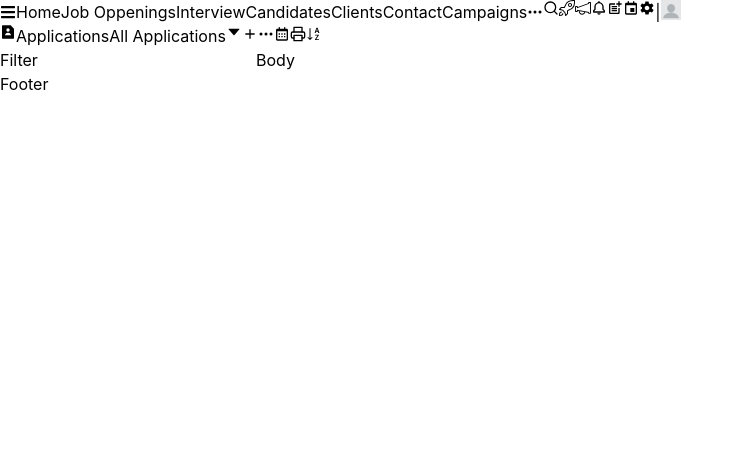
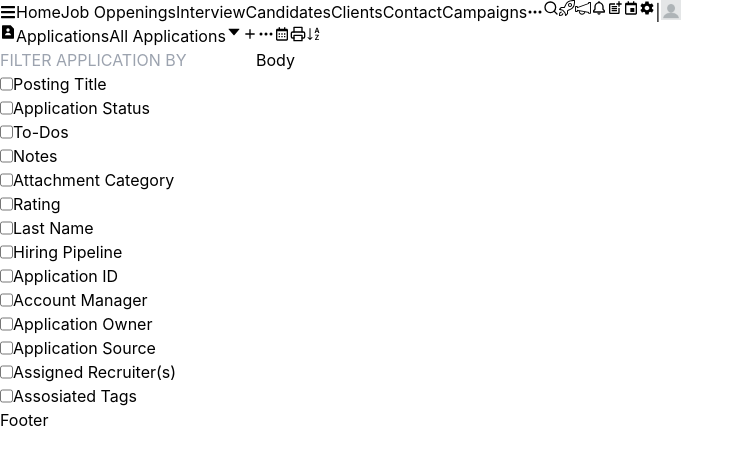
Before and after one commit to shahtaz-tqldd/Next-js-dashboard, a Next.js app: page / in a window 1280 px wide. Shown: the top 464 px of the page, without its empty margins (0-744 px from the left). Built offline with nearby package versions, Linux system fonts and the light colour scheme.

Commit message:
filter checkbox

```diff
--- a/Components/Candidates/Filter.js
+++ b/Components/Candidates/Filter.js
@@ -1,9 +1,31 @@
 import React from 'react'
 
 const Filter = () => {
-  return (
-    <div>Filter</div>
-  )
+    const filter = ['To-Dos', 'Notes', 'Attachment Category', 'Rating', 'Last Name', 'Hiring Pipeline', 'Application ID', 'Account Manager', 'Application Owner', 'Application Source', 'Assigned Recruiter(s)', 'Assosiated Tags']
+    return (
+        <div>
+            <input type='text' className='bg-white w-full py-2 pl-10 mb-3 focus:outline-none' placeholder='FILTER APPLICATION BY'></input>
+            <div className='ml-10'>
+                <div class="flex items-center mb-3">
+                    <input type="checkbox" value="" className="w-4 h-4 rounded border-gray-300" />
+                    <label for="default-checkbox" className="ml-2 text-sm">Posting Title</label>
+                </div>
+                <div class="flex items-center mb-6">
+                    <input type="checkbox" value="" className="w-4 h-4 rounded border-gray-300" />
+                    <label for="default-checkbox" className="ml-2 text-sm">Application Status</label>
+                </div>
+
+                {
+                    filter.map((p, i) => (
+                        <div key={i} class="flex items-center mb-3">
+                            <input type="checkbox" value="" className="w-4 h-4 rounded border-gray-300" />
+                            <label for="default-checkbox" className="ml-2 text-sm">{p}</label>
+                        </div>
+                    ))
+                }
+            </div>
+        </div>
+    )
 }
 
 export default Filter
```
